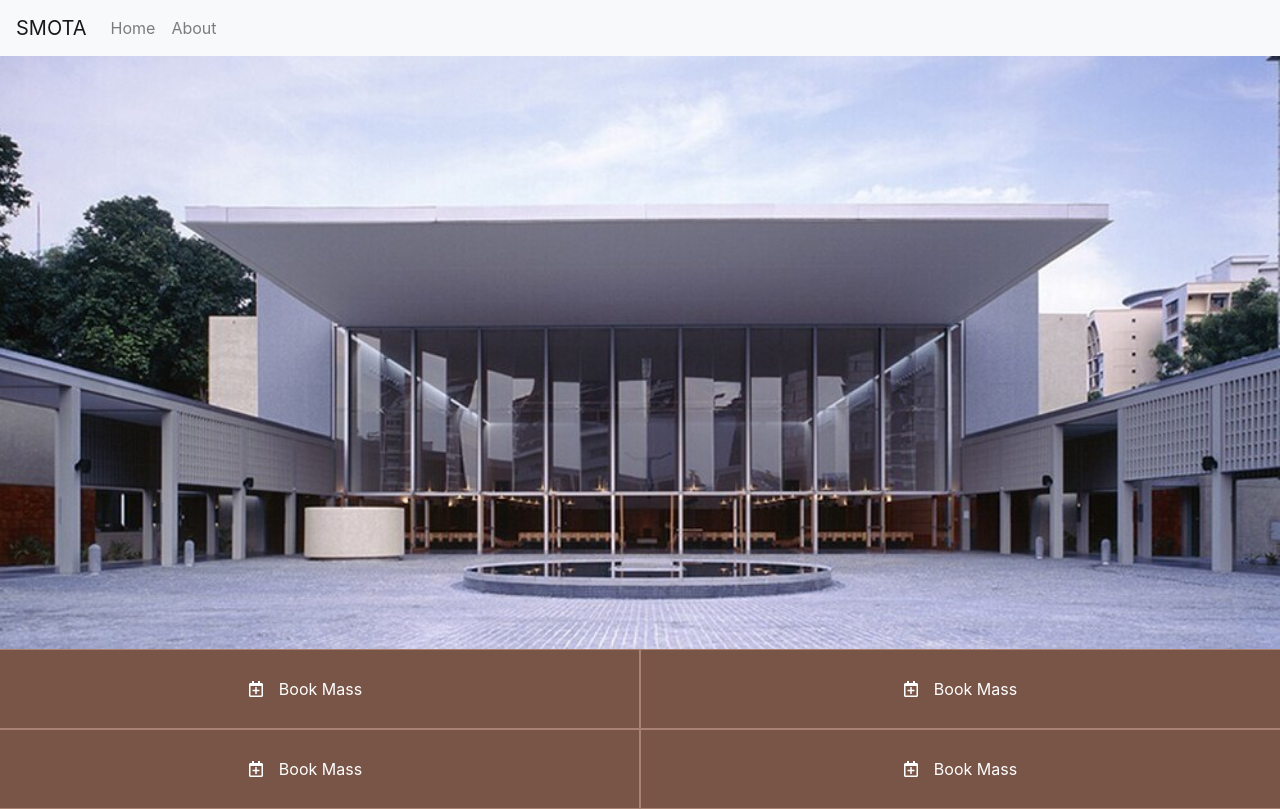
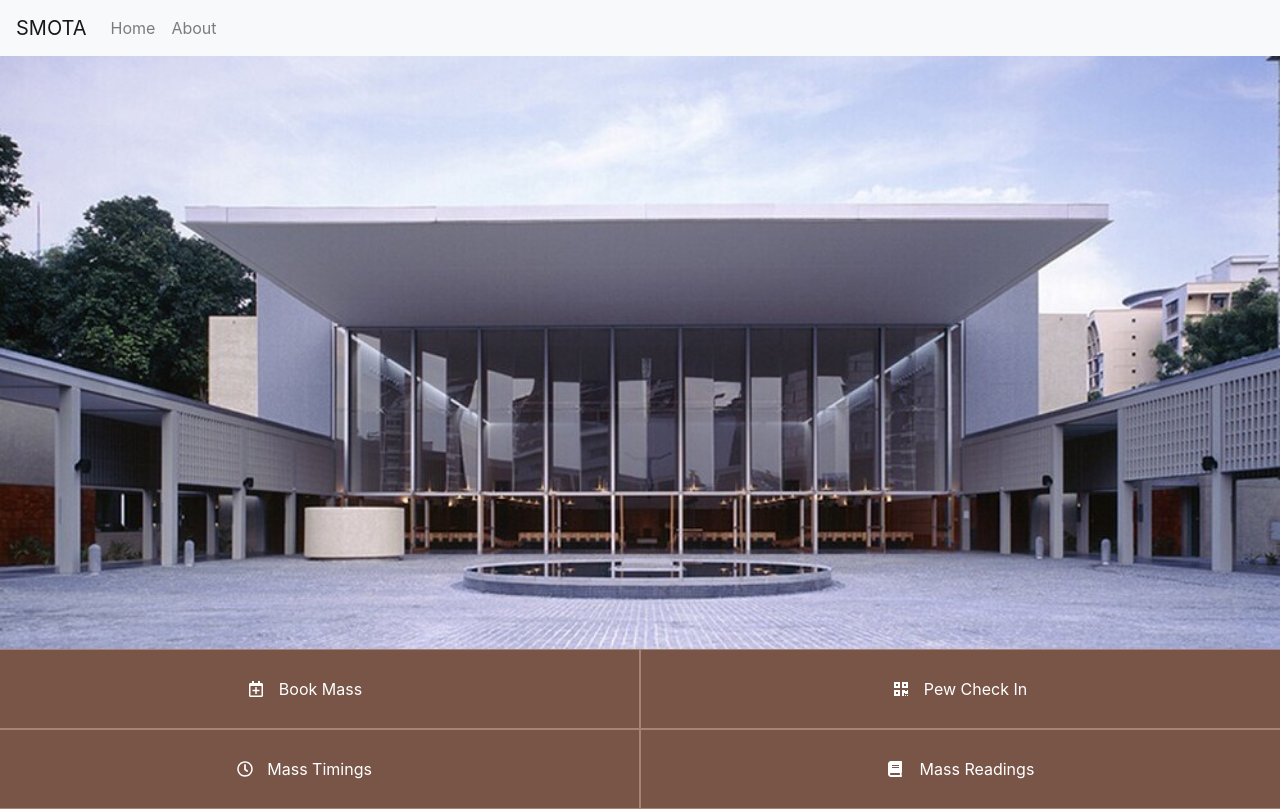
Before and after one commit to ashiswin/SMOTA-Web-App, a React (Create React App) app: page / in a window 1280 px wide. Built offline with nearby package versions, Linux system fonts and the light colour scheme.

Commit message:
Updated dummy links to add more useful ones

```diff
--- a/src/dummy/DummyHomeScreenLinkProvider.js
+++ b/src/dummy/DummyHomeScreenLinkProvider.js
@@ -1,4 +1,5 @@
 import { icon } from '@fortawesome/fontawesome-svg-core';
+import { faQrcode, faBook } from '@fortawesome/free-solid-svg-icons';
 import { far } from '@fortawesome/free-regular-svg-icons';
 
 export const DummyLinks = [
@@ -8,18 +9,18 @@ export const DummyLinks = [
     url: 'https://mycatholic.sg',
   },
   {
-    iconName: icon(far.faCalendarPlus),
-    title: 'Book Mass',
-    url: 'https://mycatholic.sg',
+    iconName: icon(faQrcode),
+    title: 'Pew Check In',
+    url: 'https://docs.google.com/forms/d/e/1FAIpQLSfJJkhD56UVS3J4t7UgSmwCLu6sEhHWKi-i4tajsUSSn_4Fcg/viewform',
   },
   {
-    iconName: icon(far.faCalendarPlus),
-    title: 'Book Mass',
-    url: 'https://mycatholic.sg',
+    iconName: icon(far.faClock),
+    title: 'Mass Timings',
+    url: 'https://www.stmary.sg/web/index.php/news-events/timings',
   },
   {
-    iconName: icon(far.faCalendarPlus),
-    title: 'Book Mass',
-    url: 'https://mycatholic.sg',
+    iconName: icon(faBook),
+    title: 'Mass Readings',
+    url: 'http://www.usccb.org/bible/readings',
   },
 ];
```
